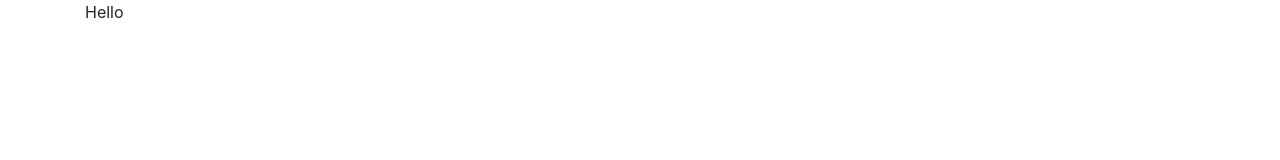
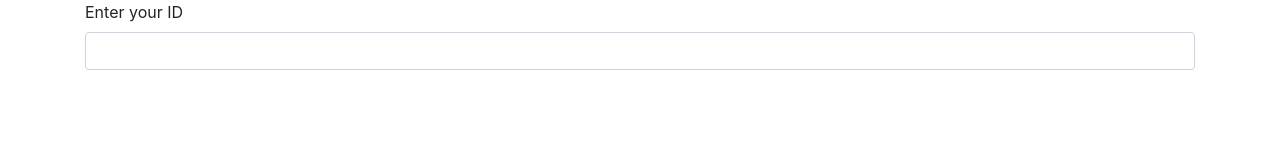
Before and after one commit to chandran-jr/Whattie, a React (Create React App) app: page / in a window 1280 px wide. Shown: the top 160 px of the page. Built offline with nearby package versions, Linux system fonts and the light colour scheme.

Commit message:
Add files via upload

```diff
--- a/src/components/Login.js
+++ b/src/components/Login.js
@@ -1,11 +1,19 @@
-import React from 'react';
-import { Container } from 'react-bootstrap';
+import React, {useRef} from 'react';
+import { Container, Form } from 'react-bootstrap';
 
 export default function Login() {
+
+    const idRef = useRef()
+
     return (
         <div>
             <Container>
-                Hello
+               <Form>
+                   <Form.Group>
+                       <Form.Label>Enter your ID</Form.Label>
+                       <Form.Control type="text" ref={idRef} required />
+                   </Form.Group>
+               </Form>
             </Container>
         </div>
     )
```
